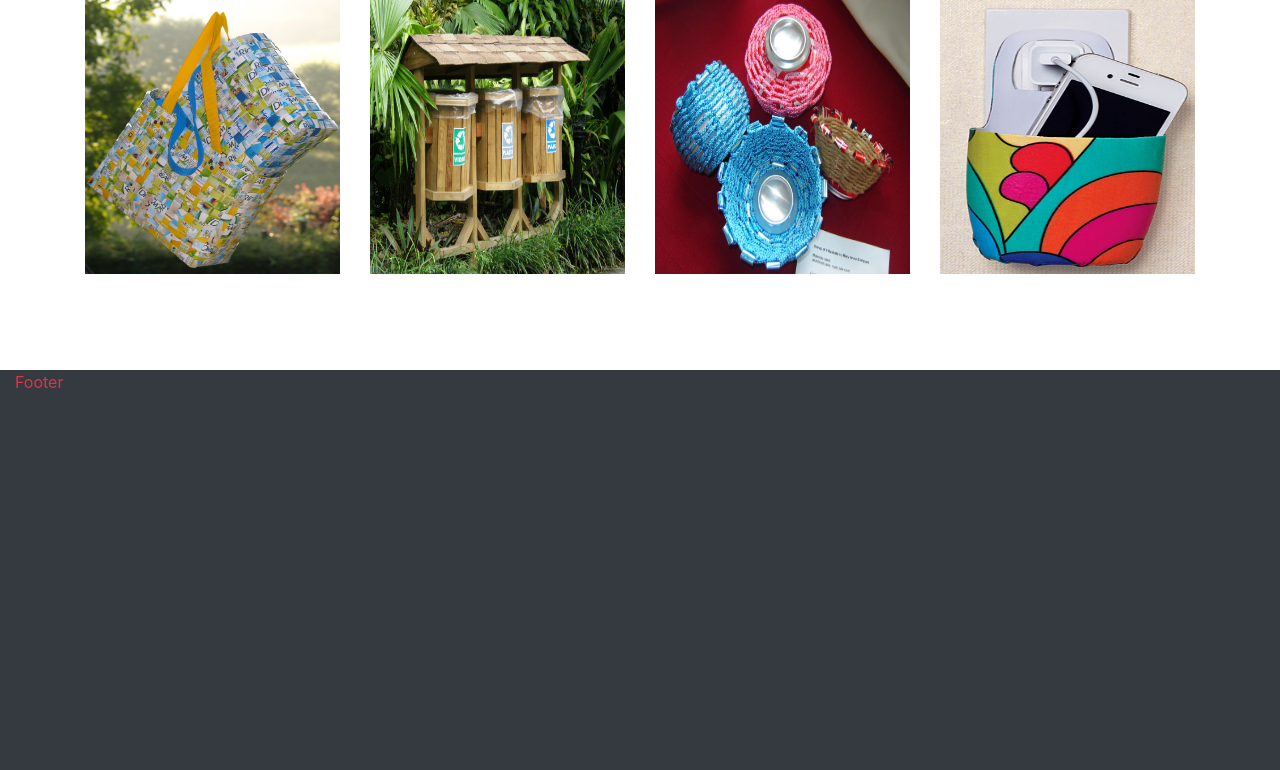
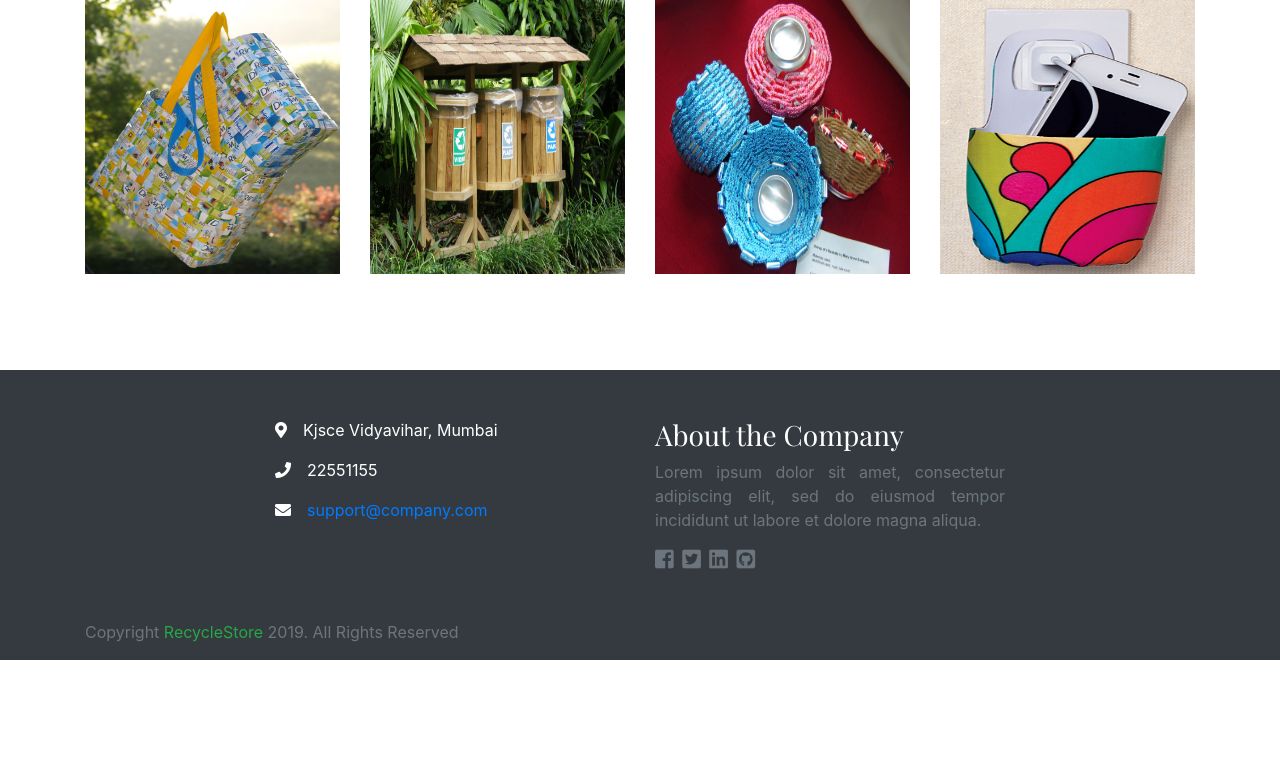
Before and after one commit to govinda1999/recycle-store, a PHP site: page / in a window 1280 px wide. Shown: the part 2256-3026 px from the top of the page. After the commit the page ends 2916 px from the top, so only its background shows below. Run offline with PHP 8.4, Linux system fonts and the light colour scheme; some libraries are stand-ins or nearby versions; some web fonts are replaced.

Commit message:
added footer in index

```diff
--- a/css/Home/index.css
+++ b/css/Home/index.css
@@ -81,7 +81,7 @@
 }
 .login {
   /* background-image: url('../../image/recycle2.jpg'); */
-  background-image: linear-gradient(to right, blue,pink);
+  background-image: linear-gradient(to right, blue, pink);
   /* background-color: rgba(128, 0, 128, 0.5); */
   height: 95vh;
   background-size: cover;
@@ -93,6 +93,6 @@
 
   /* opacity: 0.5; */
 }
-.image-hover:hover{
+.image-hover:hover {
   opacity: 0.3;
 }
--- a/index.html
+++ b/index.html
@@ -84,7 +84,6 @@
     </section>
     <div style="background-color: rgba(0,0,0,0.5)">
       <div class="container-fluid land" style="height:94vh">
-
         <div class="row justify-content-center">
           <div class="col-10">
             <p
@@ -100,7 +99,6 @@
     </div>
     <!-- font-family: 'Varela Round', sans-serif; -->
     <div class="container mt-5">
-
       <div class="mb-5">
         <p class="text-center h1 text-info">Features</p>
       </div>
@@ -139,7 +137,12 @@
     </div>
     <div class="container mt-5">
       <div class="mb-5">
-        <p class="text-center text-secondary font-dance" style="font-size: 50px">Videos</p>
+        <p
+          class="text-center text-secondary font-dance"
+          style="font-size: 50px"
+        >
+          Videos
+        </p>
       </div>
       <div class="row justify-content-center">
         <div class="col-md-6 col-12 mb-5 ">
@@ -197,25 +200,95 @@
       </div>
     </div>
     <div class="container mt-5">
-      <p class="h1 text-center mb-5 text-secondary font-play">Recycled Product</p>
+      <p class="h1 text-center mb-5 text-secondary font-play">
+        Recycled Product
+      </p>
       <div class="row justify-content-center">
         <div class="col-lg-3 col-md-5 col-12 mb-5" style="height:275px">
-              <img src="./image/shopping-bag-931293_1920.jpg" style="width:100%;height: 100%;" class="img-fluid image-hover"/>
+          <img
+            src="./image/shopping-bag-931293_1920.jpg"
+            style="width:100%;height: 100%;"
+            class="img-fluid image-hover"
+          />
         </div>
         <div class="col-lg-3 col-md-5 col-12 mb-5" style="height:275px">
-            <img src="./image/trash-1428113_1920.jpg" style="width:100%;height: 100%;" class="img-fluid image-hover"/>
+          <img
+            src="./image/trash-1428113_1920.jpg"
+            style="width:100%;height: 100%;"
+            class="img-fluid image-hover"
+          />
         </div>
         <div class="col-lg-3 col-md-5 col-12 mb-5" style="height:275px">
-          <img src="./image/recycle1.jpg" style="width:100%;height: 100%;" class="img-fluid image-hover"/>
+          <img
+            src="./image/recycle1.jpg"
+            style="width:100%;height: 100%;"
+            class="img-fluid image-hover"
+          />
         </div>
         <div class="col-lg-3 col-md-5 col-12 mb-5" style="height:275px">
-        <img src="./image/recycle2.jpg" style="width:100%;height: 100%;" class="img-fluid image-hover"/>
+          <img
+            src="./image/recycle2.jpg"
+            style="width:100%;height: 100%;"
+            class="img-fluid image-hover"
+          />
         </div>
       </div>
     </div>
-    <div class="container-fluid mt-5 bg-dark" style="height:400px">
-      <div class="">
-        <p class="text-danger">Footer</p>
+    <div class="container-fluid mt-5 bg-dark">
+      <div class="container">
+        <div class="row justify-content-center">
+          <div class="col-md-4 col-10 mb-5 mt-5 text-white">
+            <p>
+              <i class="fas fa-map-marker-alt"></i
+              ><span class="pl-3">Kjsce Vidyavihar, Mumbai</span>
+            </p>
+            <p>
+              <i class="fas fa-phone"></i><span class="pl-3">22551155</span>
+            </p>
+            <p>
+              <i class="fas fa-envelope"></i
+              ><span class="pl-3 text-primary">support@company.com</span>
+            </p>
+          </div>
+          <div class="col-md-4 col-10 mb-5 mt-5 text-white">
+            <div>
+              <h3 class="font-play">About the Company</h3>
+              <p class="text-justify text-secondary">
+                Lorem ipsum dolor sit amet, consectetur adipiscing elit, sed do
+                eiusmod tempor incididunt ut labore et dolore magna aliqua.
+              </p>
+            </div>
+            <a href="https://facebook.com" target="blank" class="text-secondary"
+              ><i class="fab fa-facebook-square fa-lg"></i
+            ></a>
+            <a
+              href="https://twitter.com"
+              target="blank"
+              class="text-secondary pl-1"
+              ><i class="fab fa-twitter-square fa-lg"></i
+            ></a>
+            <a
+              href="https://linkedin.com"
+              target="blank"
+              class="text-secondary pl-1"
+              ><i class="fab fa-linkedin fa-lg"></i
+            ></a>
+            <a
+              href="https://github.com"
+              target="blank"
+              class="text-secondary pl-1"
+              ><i class="fab fa-github-square fa-lg"></i
+            ></a>
+          </div>
+        </div>
+        <div class="row justify-content-start">
+          <div class="col-md-6 col-6">
+            <p class="text-secondary">
+              Copyright <span class="text-success">RecycleStore</span> 2019. All
+              Rights Reserved
+            </p>
+          </div>
+        </div>
       </div>
     </div>
     <script
```
Lines whose indentation alone changed are shown as unchanged.
